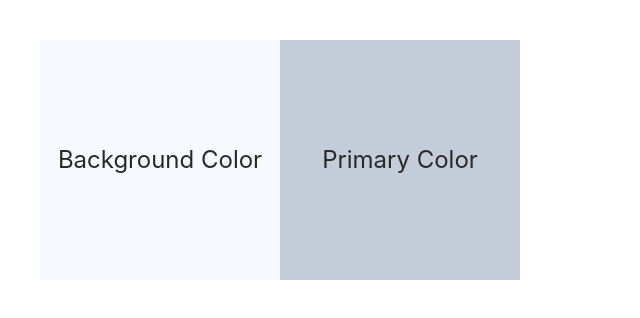
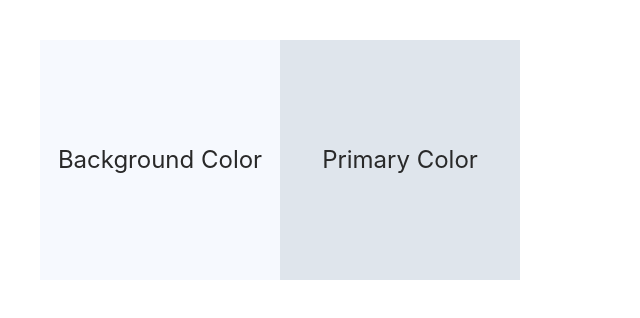
Before and after one commit to Robin-code01/saasy_baka, a Next.js app in the folder frontend/: page / in a window 1280 px wide. Shown: the top 318 px of the page, without its empty margins (0-640 px from the left). Built offline with nearby package versions, Linux system fonts and the light colour scheme.

Commit message:
Update lightgrey color

```diff
--- a/frontend/src/styles/globals.css
+++ b/frontend/src/styles/globals.css
@@ -2,12 +2,12 @@
 
 @theme {
   --color-background: hsl(214 77% 98%);
-  --color-background-hover: hsl(214 77% 93%);
+  --color-background-hover: hsl(214 77% 94%);
   --color-foreground: hsl(0 0% 16%);
 
-  --color-lightgrey: hsl(214 23% 81%);
+  --color-lightgrey: hsl(214 26% 90%);
   --color-lightgrey-foreground: hsl(0 0% 16%);
-  --color-lightgrey-hover: hsl(214 23% 86%);
+  --color-lightgrey-hover: hsl(214 26% 86%);
 
   --color-border: hsl(0 0% 87.84%);
   --color-input: hsl(0 0% 61.96%);
```
